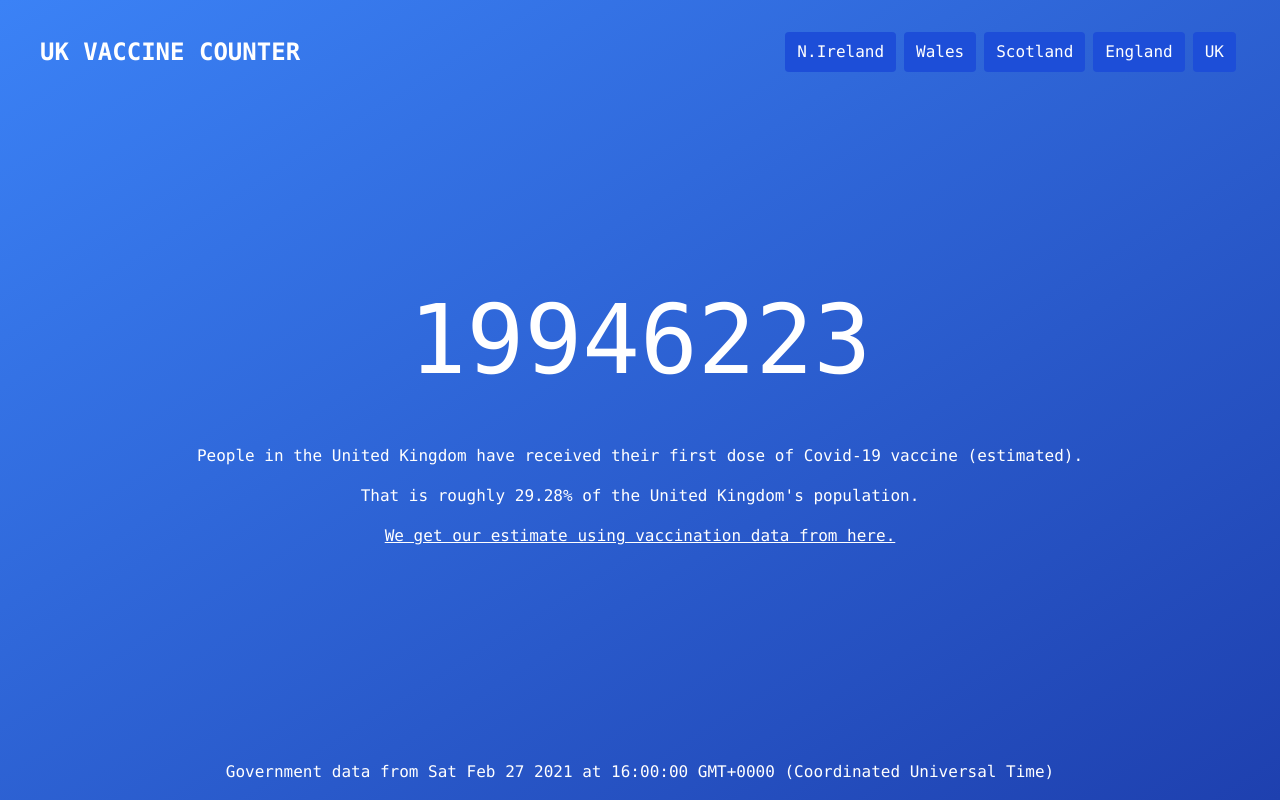
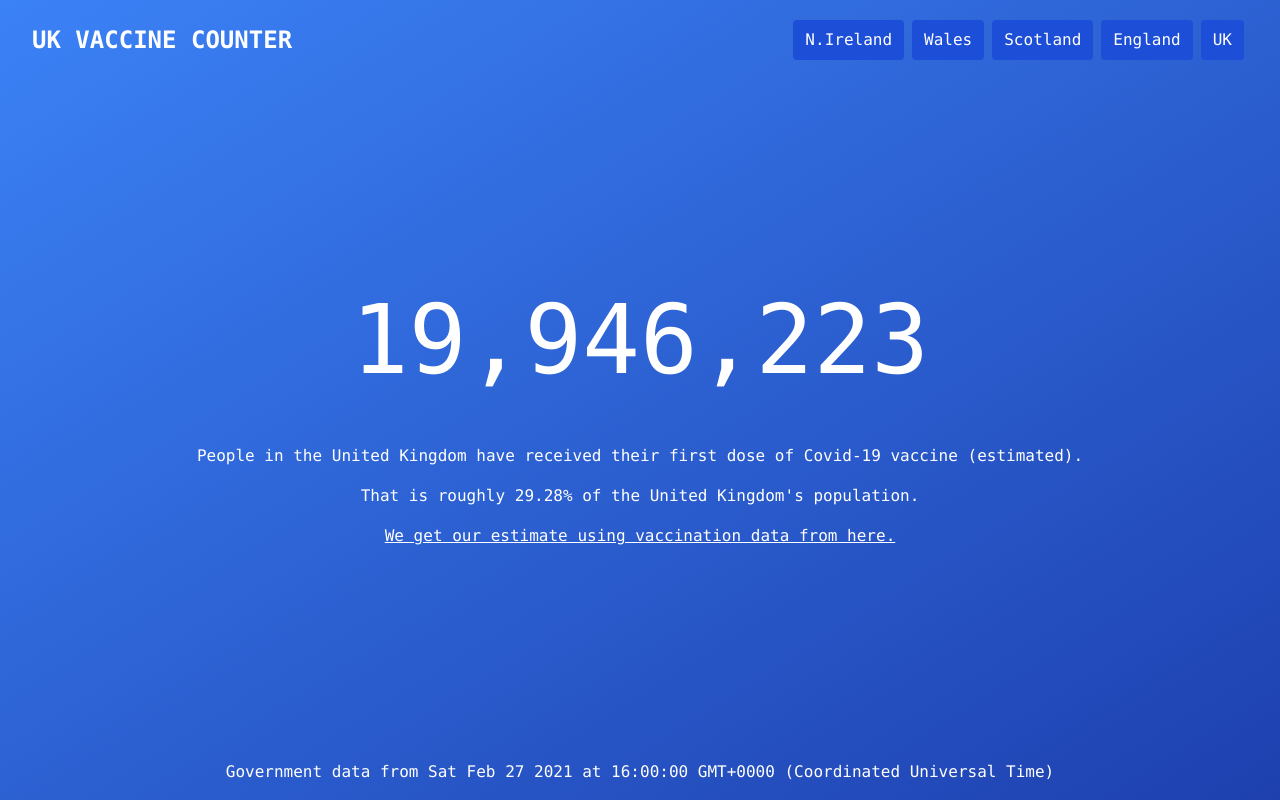
Before and after one commit to GeorgeElliott/VaccineCounter, a React (Create React App) app: page / in a window 1280 px wide. Built offline with nearby package versions, Linux system fonts and the light colour scheme.

Commit message:
Fix formatting and style issues

```diff
--- a/src/App.js
+++ b/src/App.js
@@ -85,8 +85,8 @@ class App extends React.Component {
     if (!this.state.loading) {
       return (
         <div>
-          <h2 className="text-center text-6xl leading-loose md:text-8xl hover:animate-pulse py-12">
-            {Math.floor(this.state.vaccineCount)}
+          <h2 className="text-center text-6xl leading-loose md:text-8xl py-12">
+            {Math.floor(this.state.vaccineCount).toLocaleString()}
           </h2>
           <div className="text-center mx-6 py-2">
             People in {this.state.activeCountry.formattedName} have received
@@ -122,7 +122,7 @@ class App extends React.Component {
         <main className="flex md:h-screen h-full flex-row justify-center items-center flex-grow">
           {this.renderContent()}
         </main>
-        <footer className="absolute bottom-0 w-full p-4 mx-auto text-center">
+        <footer className="md:absolute relative bottom-0 w-full p-4 mx-auto text-center">
           {this.getFormattedTime()}
         </footer>
       </div>
--- a/src/NavBar.js
+++ b/src/NavBar.js
@@ -4,10 +4,10 @@ export default function NavBar(props){
   const [navbarOpen, setNavbarOpen] = React.useState(false);
   return (
     <>
-      <nav className="relative flex flex-wrap items-center justify-between px-2 py-3 navbar-expand-lg bg-transparent mb-3">
+      <nav className="relative flex flex-wrap items-center justify-between navbar-expand-lg bg-transparent mb-3">
         <div className="container px-4 mx-auto flex flex-wrap items-center justify-between">
           <div className="w-full relative flex justify-between lg:w-auto lg:static lg:block lg:justify-start">
-            <div className="md:text-2xl text-lg  font-bold leading-relaxed inline-block mr-4 py-2 whitespace-no-wrap uppercase text-white">
+            <div className="md:text-2xl text-lg font-bold leading-relaxed inline-block mr-4 py-2 whitespace-no-wrap uppercase text-white">
               UK Vaccine Counter
             </div>
             <button
```
